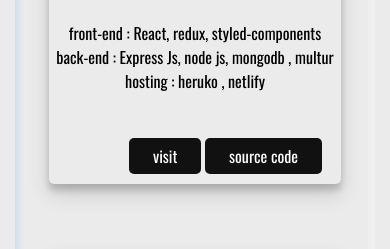
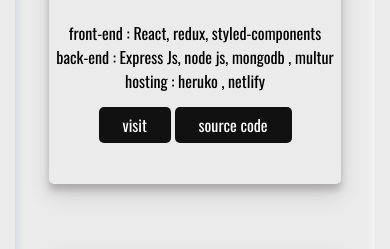
Before and after one commit to ajinkya6373/portfolio, a plain HTML site: page index.html in a window 390 px wide. Shown: the part 2730-2979 px from the top of the page. Drawn offline with nearby package versions, Linux system fonts and the light colour scheme; a web font is replaced by a local one.

Commit message:
made btn responsive

```diff
--- a/css/style.css
+++ b/css/style.css
@@ -420,7 +420,7 @@
   }
 
 
-  @media only screen and (max-width: 415px) {
+  @media only screen and (max-width: 543px) {
     #navbar{
      height: auto;
     }
@@ -437,5 +437,8 @@
       #logo img {
           height: 100px;
       }
+      .BtnContainer{
+        position: unset;
+      }
 
   }
```
